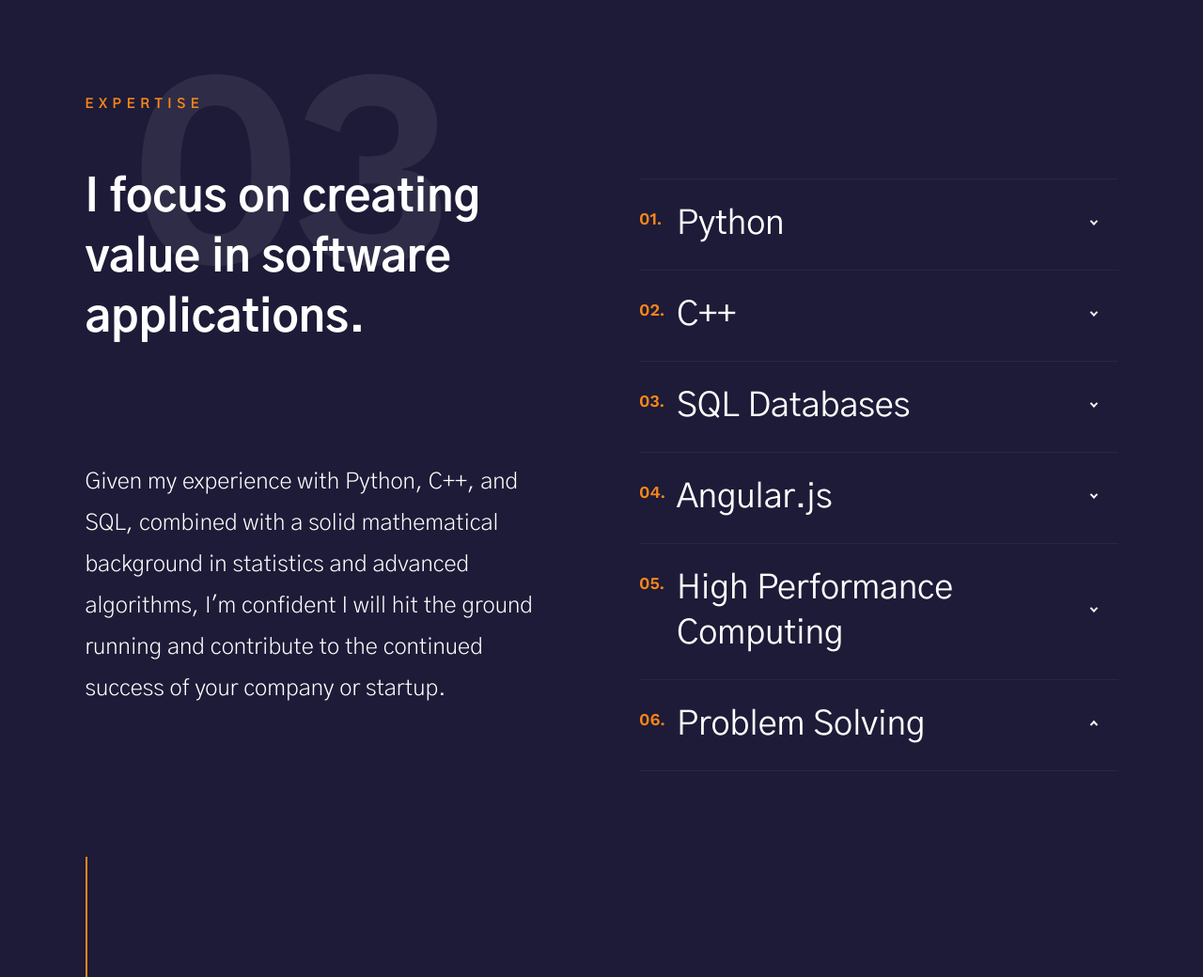
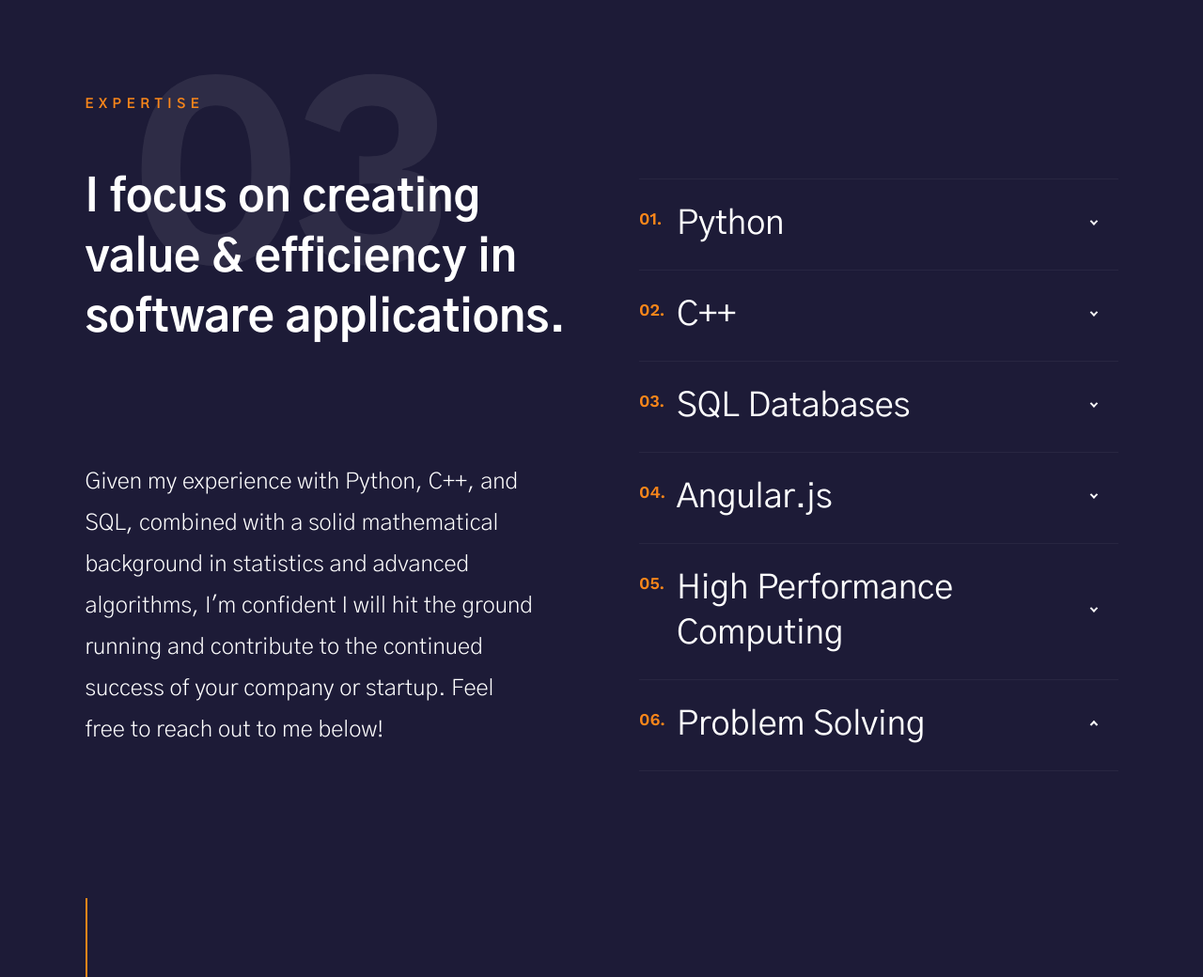
Before and after one commit to gnudrew/-flask-PortfolioWebsite, a Flask app: page / in a window 1280 px wide. Shown: the part 3685-4725 px from the top of the page at 94% size. Run offline with Flask 2, Linux system fonts and the light colour scheme.

Commit message:
text tweak

```diff
--- a/templates/index.html
+++ b/templates/index.html
@@ -266,14 +266,14 @@
                     <h3 class="subhead">Expertise</h3>
 
                     <h1 class="display-1">
-                    I focus on creating value in software applications.
+                    I focus on creating value & efficiency in software applications.
                     </h1>
                 </div>
 
                 <p class="lead" data-aos="fade-up">
                     Given my experience with
                     Python, C++, and SQL, combined with a solid mathematical background in statistics and advanced algorithms, I'm confident I will
-                    hit the ground running and contribute to the continued success of your company or startup.
+                    hit the ground running and contribute to the continued success of your company or startup. Feel free to reach out to me below!
                 </p>
             </div> <!-- end  s-services--leftcol -->
 
```
